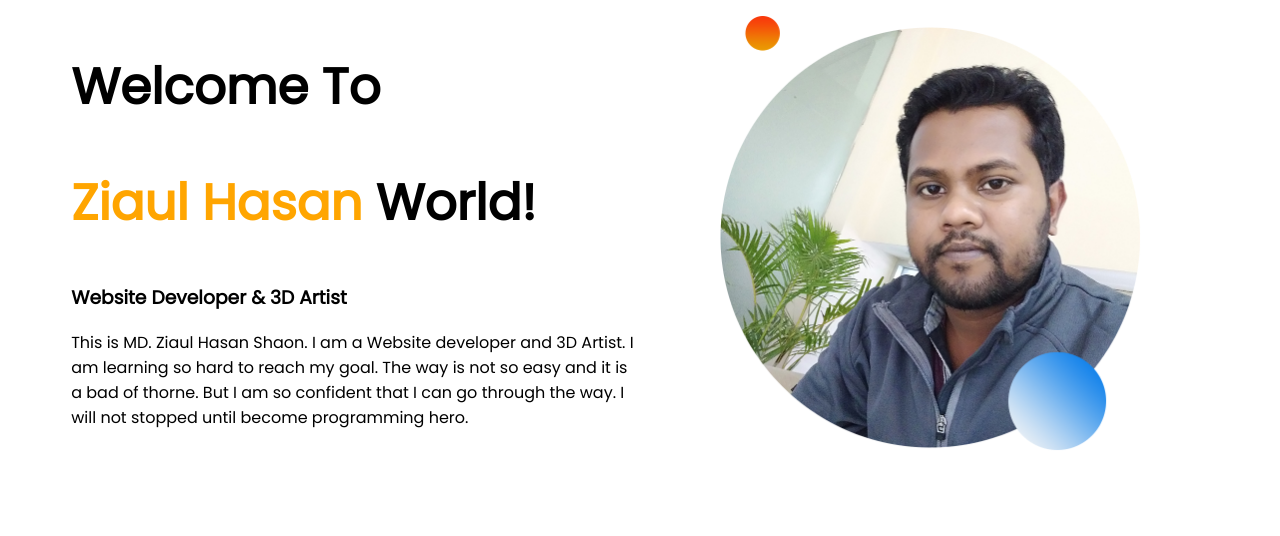
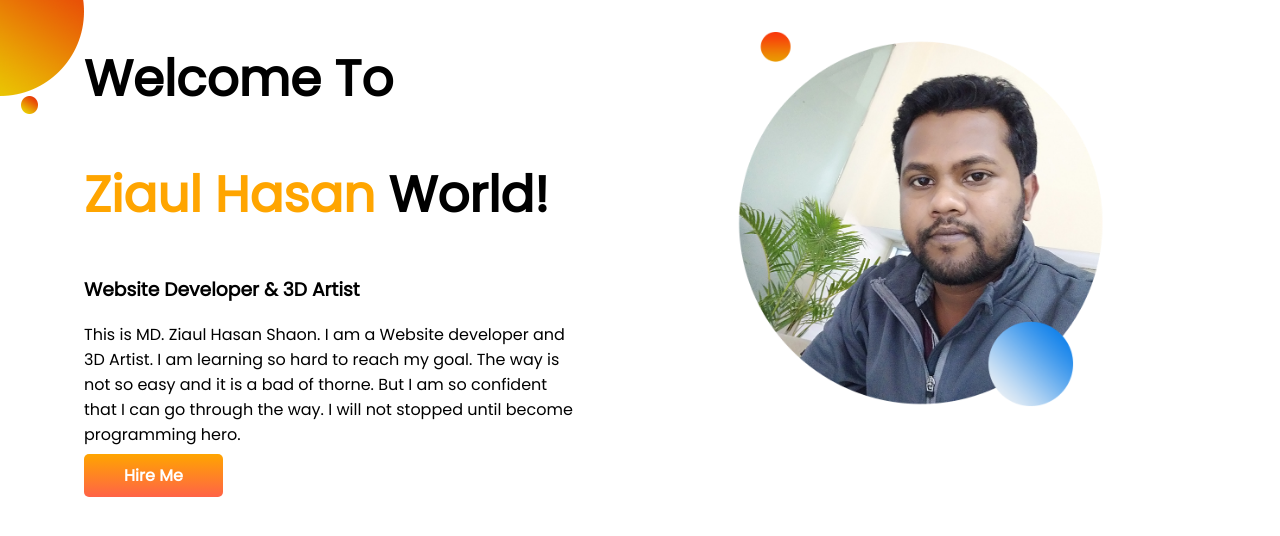
Before and after one commit to Ziaul-hasan/developer_portfolio, a plain HTML site: page index.html in a window 1280 px wide. Drawn offline with Linux system fonts and the light colour scheme.

Commit message:
section1 complete

```diff
--- a/index.html
+++ b/index.html
@@ -11,7 +11,7 @@
     <link rel="stylesheet" href="style.css">
 </head>
 <body>
-    <section>
+    <section class="top-banner">
         <div class="half-width">
             <h1>Welcome To</h1>
             <h1><span class="orange-text">Ziaul Hasan</span> World!</h1>
@@ -20,6 +20,7 @@
                 The way is not so easy and it is a bad of thorne. But I am so confident that I can go through the way. I will
                 not
                 stopped until become programming hero.</p>
+            <a class="linked-button" target="_blank" href="https://www.linkedin.com/in/md-ziaul-hasan-shaon-b08a66124/">Hire Me</a>
         </div>
         <div class="half-width">
             <img src="images/profile pic 1.png" alt="main pp">
--- a/style.css
+++ b/style.css
@@ -1,5 +1,6 @@
 body{
     font-family: 'Poppins', sans-serif;
+    margin: 0;
 }
 h1{
     font-size: 50px;
@@ -13,7 +14,22 @@ Section{
 .half-width{
     width: 50%;
     padding-left: 5%;
+    padding-right: 5%;
+    margin-left: 20px;
 }
 .half-width img{
     width: 80%;
+    padding-top: 5%;
 }
+.linked-button{
+    text-decoration: none;
+    background-image: linear-gradient(orange, tomato);
+    color: white;
+    font-weight: 600;
+    padding: 10px 40px;
+    border-radius: 5px;
+}
+.top-banner{
+    background-image: url(images/butli\ background2.png);
+    background-repeat: no-repeat;
+}
```
Also changed, not shown: images/butli background.png (added), images/butli background2.png (added).
